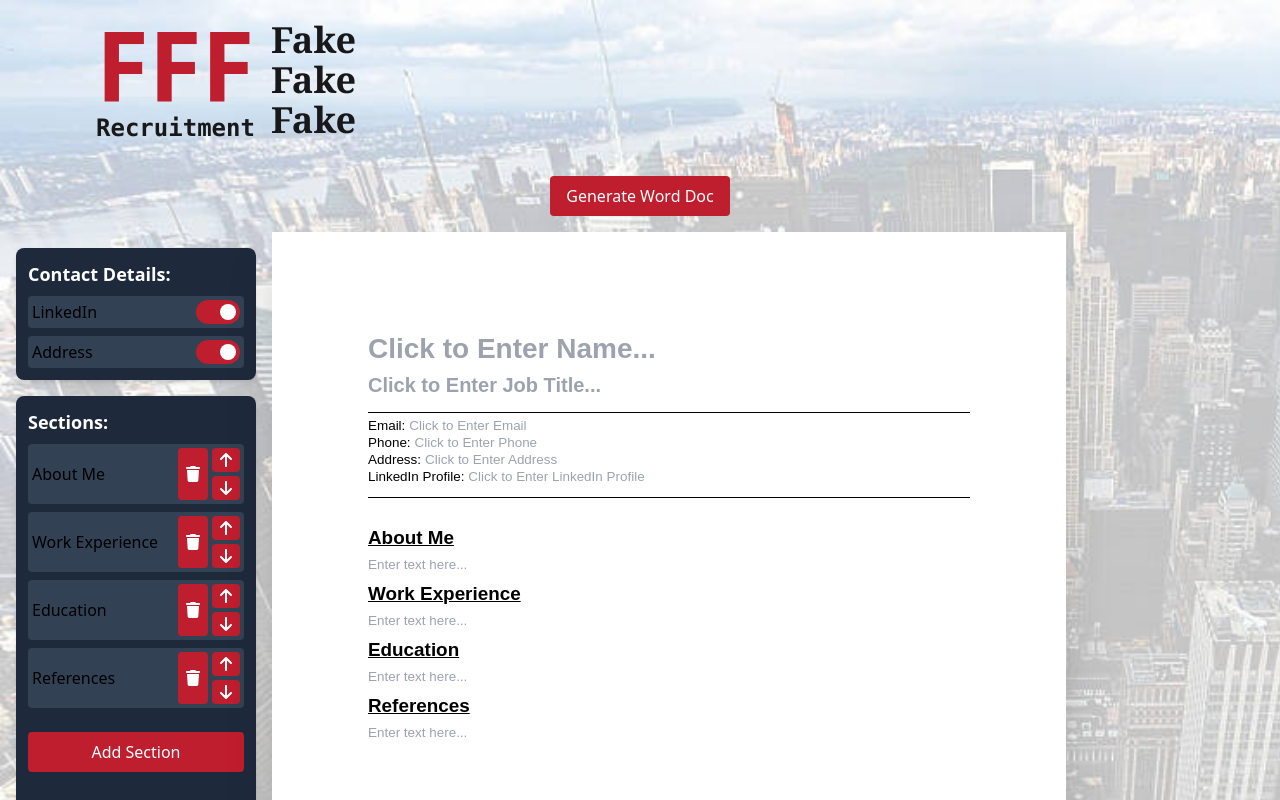
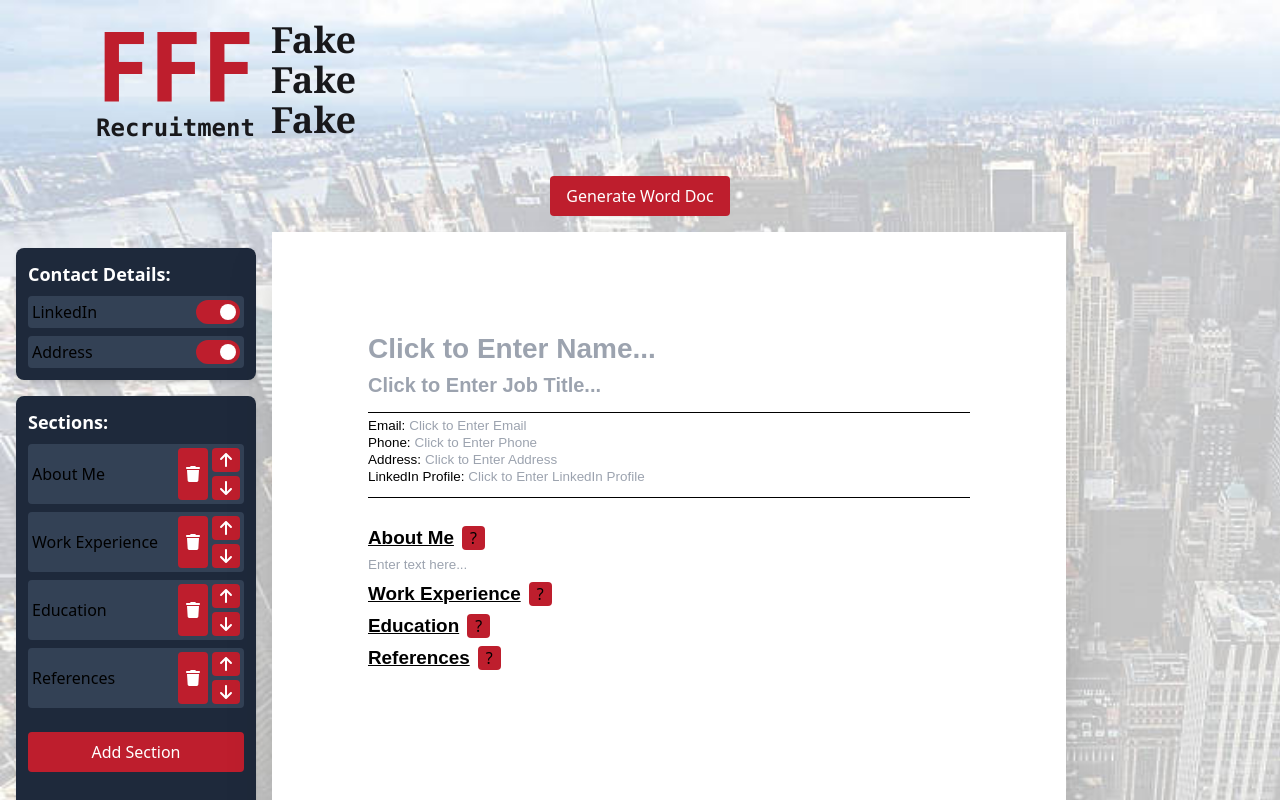
Before and after one commit to JackBadawy/resume_builder, a Next.js app: page / in a window 1280 px wide. Shown: the top 800 px of the page. Built offline with nearby package versions, Linux system fonts and the light colour scheme.

Commit message:
section entry refactor

```diff
--- a/src/app/Components/DynamicHeightTxtArea.tsx
+++ b/src/app/Components/DynamicHeightTxtArea.tsx
@@ -2,22 +2,26 @@ import { useRef, useMemo, useCallback, useLayoutEffect, useState } from "react";
 import { useSections } from "../Context/SectionsContext";
 import debounce from "lodash/debounce";
 import { useResumeContext } from "../Context/ResumeMetaContext";
-import AlertModal from "./AlertModal";
+import AlertModal from "./Modals/AlertModal";
 import { useModal } from "../Context/ModalContext";
 
 interface DynamicHeightTextareaProps {
-  index: number;
+  sectionIndex: number;
+  entryIndex: number;
 }
 
 const DynamicHeightTxtArea: React.FC<DynamicHeightTextareaProps> = ({
-  index,
+  sectionIndex,
+  entryIndex,
 }) => {
   const { sections, setSections } = useSections();
   const textareaRef = useRef<HTMLTextAreaElement>(null);
-  const textValue = useMemo(() => sections[index].text, [sections, index]);
+  const textValue = useMemo(
+    () => sections[sectionIndex].sectionContent[entryIndex].entryContent,
+    [sections, sectionIndex, entryIndex]
+  );
   const { resumeRef, heightMinusPadding } = useResumeContext();
-
-  const { openModal, closeModal } = useModal();
+  const { openModal } = useModal();
 
   const adjustTextareaHeight = useCallback(() => {
     const textarea = textareaRef.current;
@@ -57,7 +61,8 @@ const DynamicHeightTxtArea: React.FC<DynamicHeightTextareaProps> = ({
         }
 
         const newSections = [...sections];
-        newSections[index].text = newText;
+        newSections[sectionIndex].sectionContent[entryIndex].entryContent =
+          newText;
         setSections(newSections);
       }
     },
@@ -65,7 +70,8 @@ const DynamicHeightTxtArea: React.FC<DynamicHeightTextareaProps> = ({
       adjustTextareaHeight,
       checkHeight,
       sections,
-      index,
+      sectionIndex,
+      entryIndex,
       setSections,
       openModal,
       textValue,
@@ -76,7 +82,7 @@ const DynamicHeightTxtArea: React.FC<DynamicHeightTextareaProps> = ({
     <>
       <textarea
         ref={textareaRef}
-        className="font-aptos text-black text-word-11 w-full border-none resize-none p-0 overflow-hidden outline-none "
+        className="font-aptos text-black text-word-11 w-full border-none resize-none p-0 overflow-hidden outline-none"
         placeholder="Enter text here..."
         rows={1}
         onChange={handleTextChange}
@@ -84,11 +90,6 @@ const DynamicHeightTxtArea: React.FC<DynamicHeightTextareaProps> = ({
         style={{ height: "auto" }}
         data-text
       />
-      {/* <AlertModal
-        isOpen={isModalOpen}
-        onClose={closeModal}
-        message="Adding more text will exceed the page limit."
-      /> */}
     </>
   );
 };
--- a/src/app/Components/GenerateButtons.tsx
+++ b/src/app/Components/GenerateButtons.tsx
@@ -1,7 +1,7 @@
 import { useState } from "react";
 import { useSections } from "../Context/SectionsContext";
 import { useModal } from "../Context/ModalContext";
-import AlertModal from "./AlertModal";
+import AlertModal from "./Modals/AlertModal";
 
 interface GenerateButtonsProps {
   generatePDF: () => void;
--- a/src/app/Components/AlertModal.tsx
+++ b/src/app/Components/Modals/AlertModal.tsx
@@ -1,6 +1,6 @@
 import { useState, useEffect } from "react";
-import { useFileContext } from "../Context/FileContext";
-import DynamicWidthInput from "./DynamicWidthInput";
+import { useFileContext } from "../../Context/FileContext";
+import DynamicWidthInput from "../DynamicWidthInput";
 
 interface ModalProps {
   isOpen: boolean;
--- a/src/app/Components/ResumeSection.tsx
+++ b/src/app/Components/ResumeSection.tsx
@@ -1,15 +1,22 @@
 "use client";
+import React, { useEffect, useState } from "react";
 import SubHeading from "./SubHeading";
-import DynamicHeightTxtArea from "./DynamicHeightTxtArea";
 import { useSections } from "../Context/SectionsContext";
-import { useEffect, useState } from "react";
+import SectionHelperBtn from "./SectionComponents/SectionHelperBtn";
+import SectionEntryComponent from "./SectionComponents/SectionEntryComponent";
+import { Section as SectionType } from "../Context/SectionsContext";
 
-type SectionProps = {
+interface SectionProps {
   subHeadingText: string;
+  section: SectionType;
   index: number;
-};
+}
 
-const Section: React.FC<SectionProps> = ({ subHeadingText, index }) => {
+const Section: React.FC<SectionProps> = ({
+  subHeadingText,
+  section,
+  index,
+}) => {
   const { isLoading } = useSections();
   const [hydrated, setHydrated] = useState(false);
 
@@ -31,7 +38,15 @@ const Section: React.FC<SectionProps> = ({ subHeadingText, index }) => {
       ) : (
         <div>
           <SubHeading text={subHeadingText} />
-          <DynamicHeightTxtArea index={index} />
+          <SectionHelperBtn section={subHeadingText} />
+          {section.sectionContent.map((entry, entryIndex) => (
+            <SectionEntryComponent
+              key={entry.id}
+              entry={entry}
+              sectionIndex={index}
+              entryIndex={entryIndex}
+            />
+          ))}
         </div>
       )}
     </div>
--- /dev/null
+++ b/src/app/Components/SectionComponents/SectionEntryComponent.tsx
@@ -0,0 +1,25 @@
+import { SectionEntry } from "@/app/Context/SectionsContext";
+import DynamicHeightTxtArea from "../DynamicHeightTxtArea";
+
+interface EntryProps {
+  entry: SectionEntry;
+  sectionIndex: number;
+  entryIndex: number;
+}
+
+const SectionEntryComponent: React.FC<EntryProps> = ({
+  entry,
+  sectionIndex,
+  entryIndex,
+}) => {
+  return (
+    <div>
+      <DynamicHeightTxtArea
+        sectionIndex={sectionIndex}
+        entryIndex={entryIndex}
+      />
+    </div>
+  );
+};
+
+export default SectionEntryComponent;
--- /dev/null
+++ b/src/app/Components/SectionComponents/SectionHelperBtn.tsx
@@ -0,0 +1,23 @@
+import { useModal } from "@/app/Context/ModalContext";
+import { sectionTips } from "@/app/Utility/sectionTips";
+
+interface SectionHelperProps {
+  section: string;
+}
+
+const SectionHelperBtn: React.FC<SectionHelperProps> = ({ section }) => {
+  const { openModal } = useModal();
+
+  const openHelperModal = () => {
+    const tip = sectionTips[section] || "No tips available for this section";
+    openModal(tip);
+  };
+
+  return (
+    <button onClick={openHelperModal} className="bg-bws ml-2 px-2 rounded">
+      ?
+    </button>
+  );
+};
+
+export default SectionHelperBtn;
--- a/src/app/Containers/ResumeWorkspace.tsx
+++ b/src/app/Containers/ResumeWorkspace.tsx
@@ -1,7 +1,7 @@
 "use client";
 import jsPDF from "jspdf";
 import { generateDocx } from "../Utility/GenerateDocx";
-import Section from "../Components/ResumeSection";
+import ResumeSection from "../Components/ResumeSection";
 import { useSections } from "../Context/SectionsContext";
 import UtilityPanel from "../Components/UtilitiesPanel";
 import GenerateButtons from "../Components/GenerateButtons";
@@ -79,9 +79,10 @@ const ResumeWorkspace: React.FC = () => {
             <ContactDetails />
             <div className="flex flex-col" id="sectionsContainer">
               {sections.map((section, index) => (
-                <Section
+                <ResumeSection
                   key={index}
                   subHeadingText={section.heading}
+                  section={section}
                   index={index}
                 />
               ))}
--- a/src/app/Context/ModalContext.tsx
+++ b/src/app/Context/ModalContext.tsx
@@ -1,5 +1,5 @@
 import React, { createContext, useContext, useState, ReactNode } from "react";
-import AlertModal from "../Components/AlertModal";
+import AlertModal from "../Components/Modals/AlertModal";
 
 interface ModalContextProps {
   openModal: (
--- a/src/app/Context/SectionsContext.tsx
+++ b/src/app/Context/SectionsContext.tsx
@@ -6,12 +6,16 @@ import {
   useEffect,
   ReactNode,
 } from "react";
-
 import { useModal } from "./ModalContext";
 
-interface Section {
+export interface SectionEntry {
+  id: number;
+  entryContent: string;
+}
+
+export interface Section {
   heading: string;
-  text: string;
+  sectionContent: SectionEntry[];
 }
 
 interface SectionsContextType {
@@ -30,10 +34,10 @@ const SectionsContext = createContext<SectionsContextType | undefined>(
 );
 
 const defaultSections: Section[] = [
-  { heading: "About Me", text: "" },
-  { heading: "Work Experience", text: "" },
-  { heading: "Education", text: "" },
-  { heading: "References", text: "" },
+  { heading: "About Me", sectionContent: [{ id: 1, entryContent: "" }] },
+  { heading: "Work Experience", sectionContent: [] },
+  { heading: "Education", sectionContent: [] },
+  { heading: "References", sectionContent: [] },
 ];
 
 export const SectionsProvider: React.FC<{ children: ReactNode }> = ({
@@ -69,7 +73,7 @@ export const SectionsProvider: React.FC<{ children: ReactNode }> = ({
   }, [sections]);
 
   const addSection = (sectionName: string) => {
-    setSections([...sections, { heading: sectionName, text: "" }]);
+    setSections([...sections, { heading: sectionName, sectionContent: [] }]);
   };
 
   const moveSectionUp = (index: number) => {
--- /dev/null
+++ b/src/app/Utility/sectionTips.ts
@@ -0,0 +1,8 @@
+export const sectionTips: { [key: string]: string } = {
+  "About Me":
+    "Include a brief summary of your background, interests, and skills.",
+  "Work Experience": "List your work history in reverse chronological order.",
+  Education: "Provide details of your academic qualifications.",
+  References:
+    "Include contact information of people who can vouch for your work.",
+};
```
